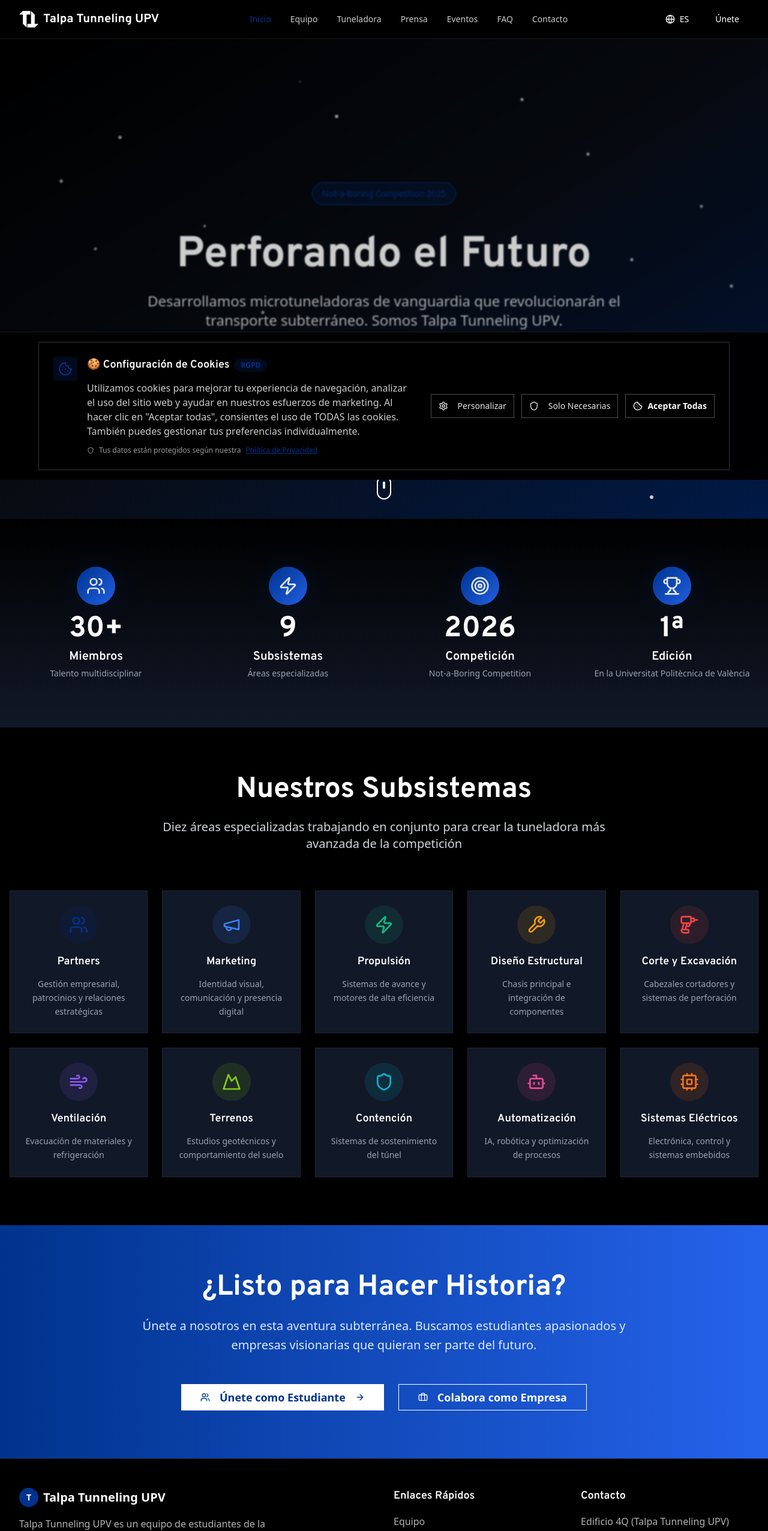
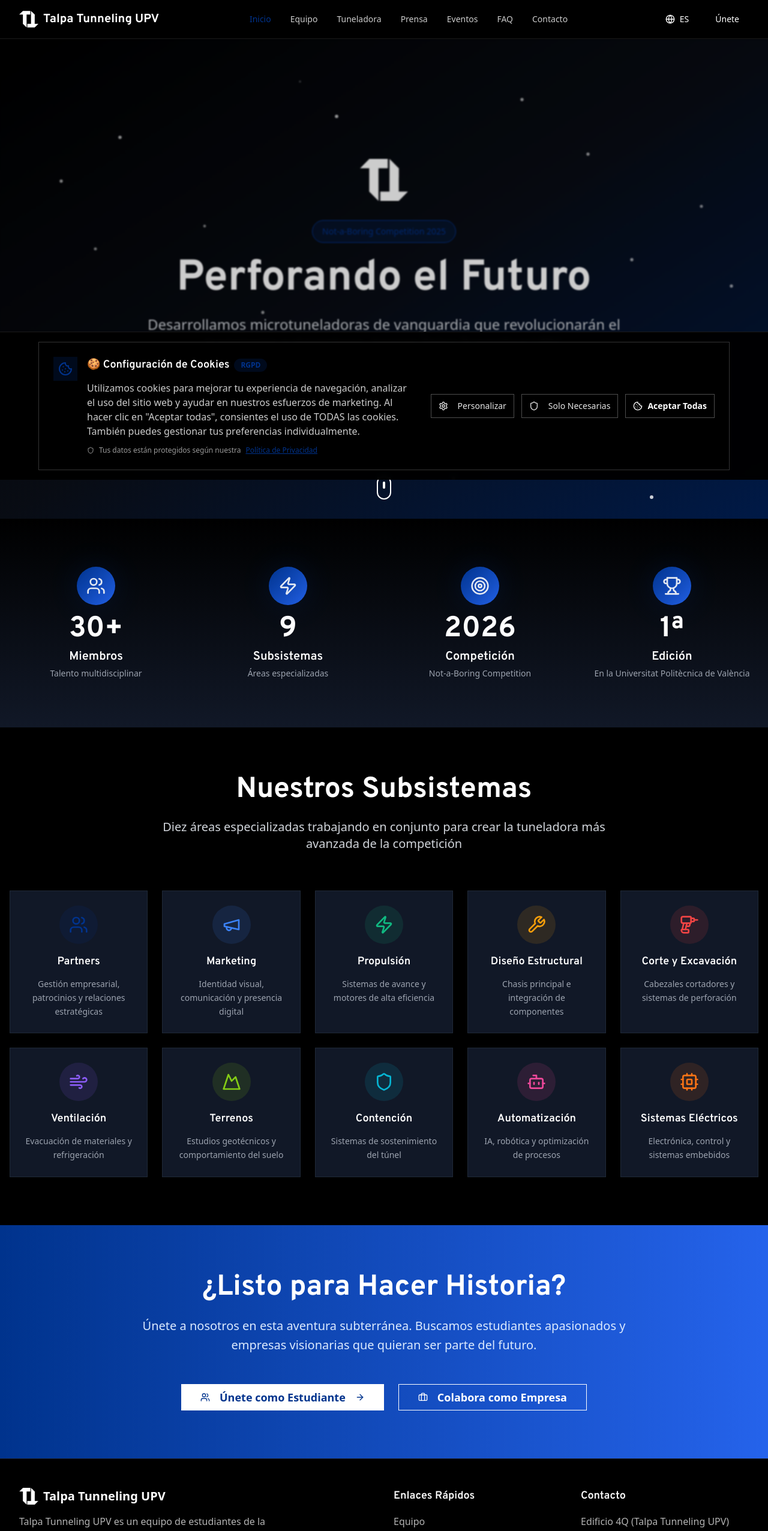
Before and after one commit to irenemg8/talpa, a Next.js app: page / in a window 1280 px wide. Shown: the top 2553 px of the page at 60% size. Built offline with nearby package versions, Linux system fonts and the light colour scheme.

Commit message:
Cambios Irene |
Ajuste fotos

```diff
--- a/app/prensa/page.tsx
+++ b/app/prensa/page.tsx
@@ -114,8 +114,8 @@ Nuestro enfoque: precisión, eficiencia y tecnología de vanguardia en formato m
   ]
 
   return (
-    <div className="min-h-screen bg-black text-white">
-      <div className="container mx-auto px-4 py-20">
+    <div className="min-h-screen py-20 bg-gradient-to-b from-black to-gray-900">
+      <div className="container mx-auto px-4 sm:px-6 lg:px-8">
         {/* Header */}
         <div className="text-center mb-16">
           <h1 className="font-overpass text-4xl sm:text-5xl font-bold mb-6">
--- a/components/layout/footer.tsx
+++ b/components/layout/footer.tsx
@@ -1,6 +1,7 @@
 "use client"
 
 import Link from "next/link"
+import Image from "next/image"
 import { Instagram, Linkedin, Mail } from "lucide-react"
 import { useTranslation } from "@/hooks/use-translation"
 
@@ -13,10 +14,9 @@ export function Footer() {
           {/* Logo y descripción */}
           <div className="col-span-1 md:col-span-2">
             <div className="flex items-center space-x-2 mb-4">
-              <div className="h-8 w-8 bg-[#00338d] rounded-full flex items-center justify-center">
-                <span className="text-white font-bold text-sm">T</span>
-              </div>
-              <span className="font-overpass font-bold text-xl">Talpa Tunneling UPV</span>
+              {/* Logo */}
+              <Image src="/logo.png" alt="Talpa Tunneling UPV" width={32} height={32} />
+              <span className="font-overpass text-white text-xl font-semibold">Talpa Tunneling UPV</span>
             </div>
             <p className="text-white/70 max-w-md">
               {t("footer.description")}
--- a/components/sections/hero-section.tsx
+++ b/components/sections/hero-section.tsx
@@ -4,6 +4,7 @@ import { motion } from "framer-motion"
 import { Button } from "@/components/ui/button"
 import { ArrowRight, Play } from "lucide-react"
 import Link from "next/link"
+import Image from "next/image"
 import { useTranslation } from "@/hooks/use-translation"
 
 // Pre-generated positions and animation timings to avoid hydration mismatch
@@ -67,8 +68,17 @@ export function HeroSection() {
             initial={{ opacity: 0, y: 30 }}
             animate={{ opacity: 1, y: 0 }}
             transition={{ duration: 0.8 }}
-            className="mb-6"
+            className="flex flex-col items-center"
           >
+            <div className="mb-8">
+              <Image
+                src="/logo.png"
+                alt="Talpa Tunneling UPV"
+                width={80}
+                height={80}
+                className="mx-auto"
+              />
+            </div>
             <span className="inline-block px-4 py-2 bg-[#00338D] bg-opacity-20 border border-[#00338D] rounded-full text-[#00338D] text-sm font-medium mb-6">
               Not-a-Boring Competition 2025
             </span>
```
Also changed, not shown: public/logo.png (added).
